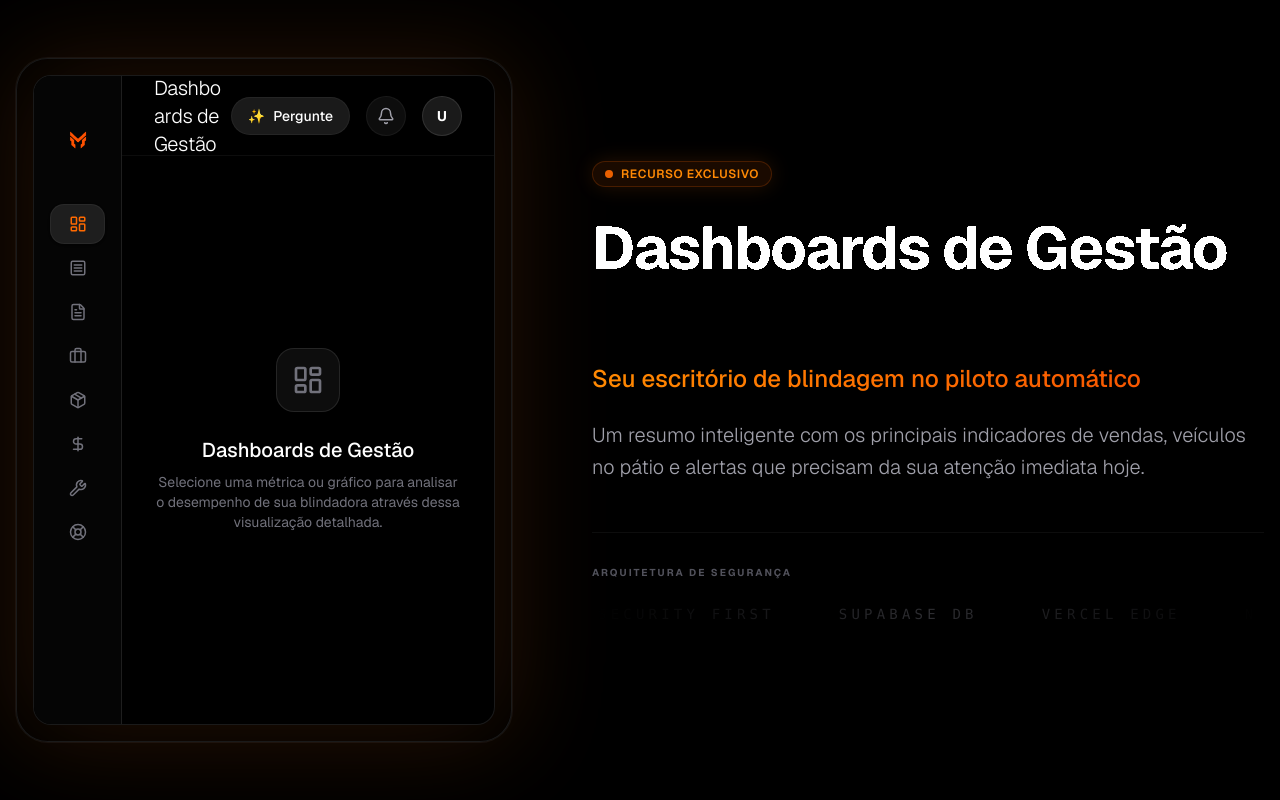
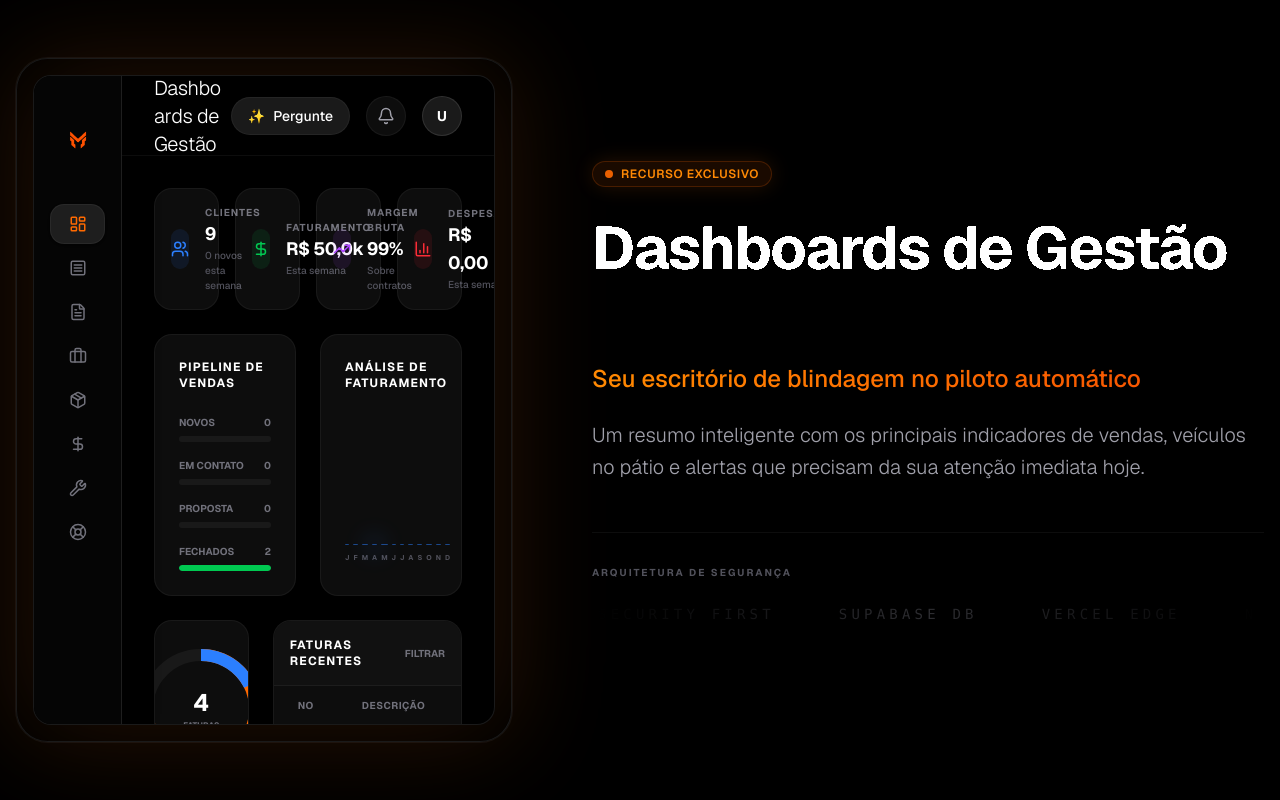
Before and after one commit to fluxaorg/lpblind, a Next.js app: page /como-funciona in a window 1280 px wide. Shown: the part 912-1712 px from the top of the page. Built offline with nearby package versions, Linux system fonts and the light colour scheme.

Commit message:
feat: implement high-fidelity minimalist dashboard for CRM mockup

```diff
--- a/src/components/crm-mockup.tsx
+++ b/src/components/crm-mockup.tsx
@@ -11,7 +11,11 @@ import {
   Wrench,
   Package,
   Bell,
-  LifeBuoy
+  LifeBuoy,
+  Users,
+  BarChart3,
+  TrendingUp,
+  PieChart
 } from "lucide-react";
 import { cn } from "@/lib/utils";
 import { SimpleTextReveal } from "@/components/ui/simple-text-reveal";
@@ -221,6 +225,144 @@ export function CrmMockup() {
           <main className="flex-1 overflow-auto mockup-scrollbar p-8 relative">
 
             <AnimatePresence mode="wait">
+              {activeTab === 'dashboard' && (
+                <motion.div
+                  key="dashboard"
+                  initial={{ opacity: 0, y: 10 }}
+                  animate={{ opacity: 1, y: 0 }}
+                  exit={{ opacity: 0, y: -10 }}
+                  transition={{ duration: 0.3 }}
+                  className="space-y-6"
+                >
+                  {/* Top Stats */}
+                  <div className="grid grid-cols-1 sm:grid-cols-2 lg:grid-cols-4 gap-4">
+                    {[
+                      { icon: <Users size={18} />, label: "Clientes", val: "9", sub: "0 novos esta semana", color: "bg-blue-500/10 text-blue-500" },
+                      { icon: <DollarSign size={18} />, label: "Faturamento", val: "R$ 50,0k", sub: "Esta semana", color: "bg-green-500/10 text-green-500" },
+                      { icon: <TrendingUp size={18} />, label: "Margem Bruta", val: "99%", sub: "Sobre contratos", color: "bg-purple-500/10 text-purple-500" },
+                      { icon: <BarChart3 size={18} />, label: "Despesas", val: "R$ 0,00", sub: "Esta semana", color: "bg-red-500/10 text-red-500" },
+                    ].map((stat, i) => (
+                      <div key={i} className="bg-white/5 border border-white/5 p-4 rounded-2xl flex items-center gap-4">
+                        <div className={cn("w-10 h-10 rounded-xl flex items-center justify-center", stat.color)}>
+                          {stat.icon}
+                        </div>
+                        <div>
+                          <p className="text-[10px] font-bold text-zinc-500 uppercase tracking-widest">{stat.label}</p>
+                          <h4 className="text-lg font-bold text-white tracking-tight">{stat.val}</h4>
+                          <p className="text-[10px] text-zinc-600 font-medium">{stat.sub}</p>
+                        </div>
+                      </div>
+                    ))}
+                  </div>
+
+                  {/* Middle Section */}
+                  <div className="grid grid-cols-1 lg:grid-cols-2 gap-6">
+                    <div className="bg-white/5 border border-white/5 rounded-2xl p-6">
+                      <h3 className="text-xs font-bold text-white uppercase tracking-widest mb-6">Pipeline de Vendas</h3>
+                      <div className="space-y-4">
+                        {[
+                          { label: "Novos", val: 0, color: "bg-zinc-800" },
+                          { label: "Em Contato", val: 0, color: "bg-zinc-800" },
+                          { label: "Proposta", val: 0, color: "bg-zinc-800" },
+                          { label: "Fechados", val: 100, color: "bg-green-500" },
+                        ].map((p, i) => (
+                          <div key={i} className="space-y-1.5">
+                            <div className="flex justify-between text-[10px] font-bold text-zinc-500 uppercase">
+                              <span>{p.label}</span>
+                              <span>{p.val === 100 ? "2" : "0"}</span>
+                            </div>
+                            <div className="w-full bg-white/5 rounded-full h-1.5 overflow-hidden">
+                              <motion.div
+                                initial={{ width: 0 }}
+                                animate={{ width: `${p.val}%` }}
+                                className={cn("h-full rounded-full", p.color)}
+                              />
+                            </div>
+                          </div>
+                        ))}
+                      </div>
+                    </div>
+
+                    <div className="bg-white/5 border border-white/5 rounded-2xl p-6 flex flex-col">
+                      <h3 className="text-xs font-bold text-white uppercase tracking-widest mb-6">Análise de Faturamento</h3>
+                      <div className="flex-1 flex items-end justify-between gap-1 pb-2">
+                        {[15, 20, 10, 80, 25, 30, 20, 25, 20, 22, 20, 25].map((h, i) => (
+                          <div key={i} className="flex-1 flex flex-col items-center gap-2">
+                            <motion.div
+                              initial={{ height: 0 }}
+                              animate={{ height: `${h}%` }}
+                              className="w-full bg-blue-500/20 rounded-t-sm border-t border-x border-blue-500/40 relative group"
+                            >
+                              {i === 3 && (
+                                <div className="absolute -top-1 -left-1 -right-1 h-2 bg-blue-500 blur-md opacity-50" />
+                              )}
+                            </motion.div>
+                            <span className="text-[7px] font-bold text-zinc-600 uppercase">
+                              {['J', 'F', 'M', 'A', 'M', 'J', 'J', 'A', 'S', 'O', 'N', 'D'][i]}
+                            </span>
+                          </div>
+                        ))}
+                      </div>
+                    </div>
+                  </div>
+
+                  {/* Bottom Section */}
+                  <div className="grid grid-cols-1 lg:grid-cols-[1fr_2fr] gap-6">
+                    <div className="bg-white/5 border border-white/5 rounded-2xl p-6 flex flex-col items-center justify-center relative overflow-hidden">
+                      <div className="relative w-32 h-32 flex items-center justify-center mb-4">
+                        <svg className="w-full h-full -rotate-90">
+                          <circle cx="64" cy="64" r="54" fill="transparent" stroke="currentColor" strokeWidth="12" className="text-white/5" />
+                          <circle cx="64" cy="64" r="54" fill="transparent" stroke="currentColor" strokeWidth="12" strokeDasharray="340" strokeDashoffset="85" className="text-orange-500" />
+                          <circle cx="64" cy="64" r="54" fill="transparent" stroke="currentColor" strokeWidth="12" strokeDasharray="340" strokeDashoffset="280" className="text-blue-500" />
+                        </svg>
+                        <div className="absolute inset-0 flex flex-col items-center justify-center">
+                          <span className="text-2xl font-bold text-white">4</span>
+                          <span className="text-[8px] font-bold text-zinc-500 uppercase">Faturas</span>
+                        </div>
+                      </div>
+                      <h3 className="text-xs font-bold text-white uppercase tracking-widest mb-1">Estatísticas</h3>
+                      <p className="text-[10px] text-zinc-500 font-medium">Distribuição por status</p>
+                    </div>
+
+                    <div className="bg-white/5 border border-white/5 rounded-2xl overflow-hidden">
+                      <div className="p-4 border-b border-white/5 flex justify-between items-center bg-[#111]">
+                        <h3 className="text-xs font-bold text-white uppercase tracking-widest">Faturas Recentes</h3>
+                        <button className="text-[10px] font-bold text-zinc-500 hover:text-white transition-colors">FILTRAR</button>
+                      </div>
+                      <div className="overflow-x-auto">
+                        <table className="w-full text-[10px] text-left">
+                          <thead className="text-zinc-500 bg-transparent border-b border-white/5">
+                            <tr>
+                              <th className="px-6 py-3 font-bold uppercase tracking-wider">NO</th>
+                              <th className="px-6 py-3 font-bold uppercase tracking-wider">Descrição</th>
+                              <th className="px-6 py-3 font-bold uppercase tracking-wider text-center">Status</th>
+                              <th className="px-6 py-3 font-bold uppercase tracking-wider text-right">Valor</th>
+                            </tr>
+                          </thead>
+                          <tbody>
+                            {[
+                              { id: "#1", desc: "Fatura Geral", status: "PENDENTE", color: "text-red-400 bg-red-400/10", val: "R$ 9.999,00" },
+                              { id: "#2", desc: "Fatura Sistema", status: "PAGO", color: "text-green-400 bg-green-400/10", val: "R$ 4.000,00" },
+                            ].map((row, idx) => (
+                              <tr key={idx} className="border-b border-white/5 hover:bg-white/5 transition-colors">
+                                <td className="px-6 py-4 text-zinc-500 font-bold">{row.id}</td>
+                                <td className="px-6 py-4 font-bold text-white uppercase tracking-tight">{row.desc}</td>
+                                <td className="px-6 py-4 text-center">
+                                  <span className={cn("px-2 py-0.5 rounded-full text-[8px] font-bold border border-current opacity-80", row.color)}>
+                                    {row.status}
+                                  </span>
+                                </td>
+                                <td className="px-6 py-4 text-right text-zinc-300 font-bold">{row.val}</td>
+                              </tr>
+                            ))}
+                          </tbody>
+                        </table>
+                      </div>
+                    </div>
+                  </div>
+                </motion.div>
+              )}
+
               {activeTab === 'pipelines' && (
                 <motion.div
                   key="pipelines"
```
